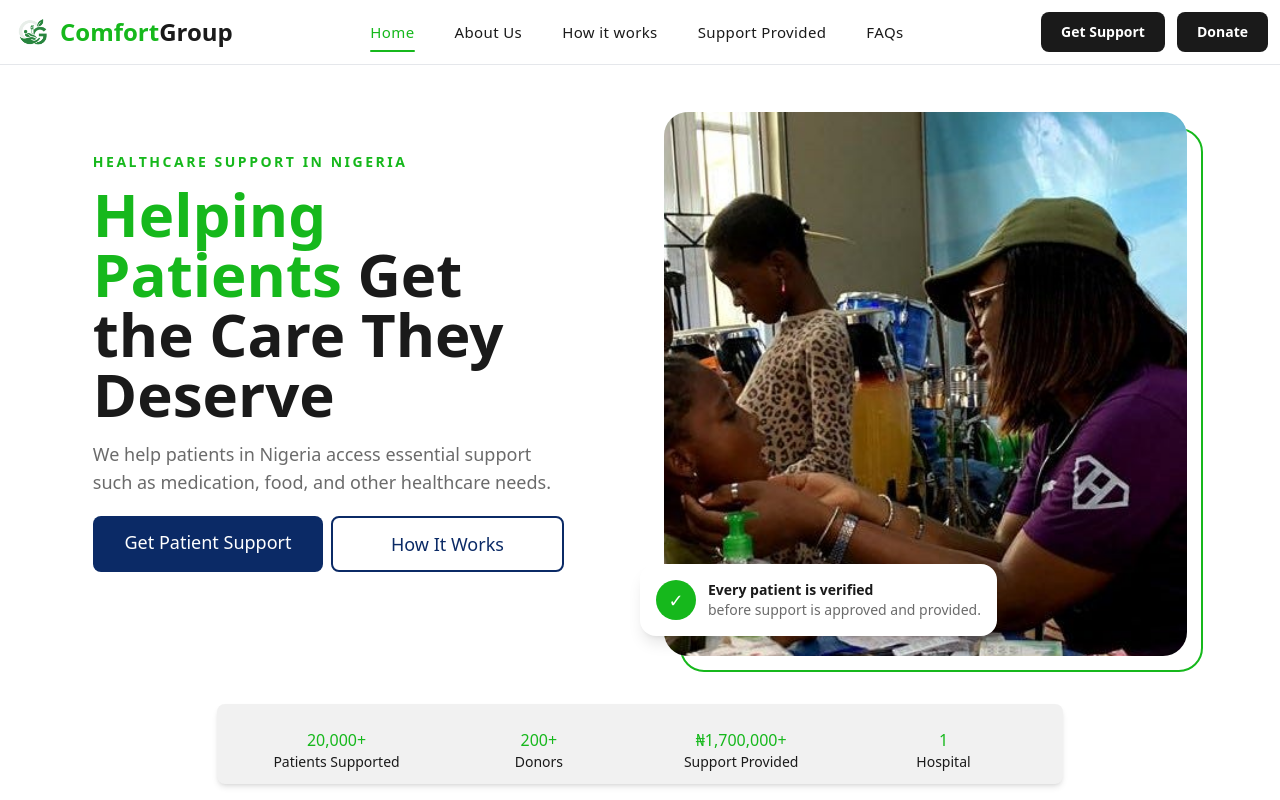
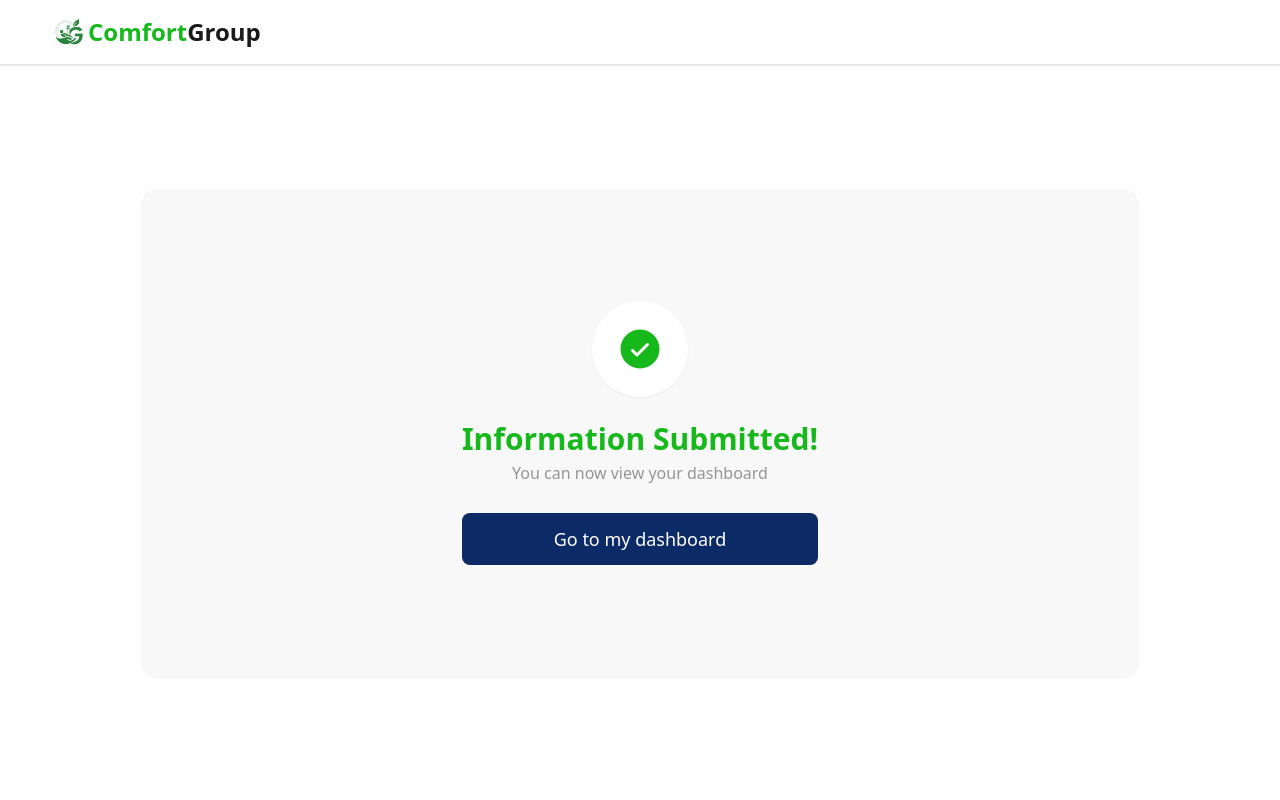
Before and after one commit to rihanat1/Comfort-Group, a React (Vite) app: page / in a window 1280 px wide. Shown: the top 800 px of the page. Built offline with nearby package versions, Linux system fonts and the light colour scheme.

Commit message:
created and finished verificationSubmit

```diff
--- a/src/App.jsx
+++ b/src/App.jsx
@@ -1,10 +1,14 @@
 
 import LandingPage from "./Screens/LandingPage.jsx";
+import PatientRegistration from "./Screens/PatientRegistration.jsx";
+import VerificationSubmit from "./Screens/VerificationSubmit.jsx";
 
 export default function App() {
   return (
    <>
-   <LandingPage/>
+   {/* <LandingPage/> */}
+   {/* <PatientRegistration/> */}
+   <VerificationSubmit/>
    </>
   );
 }
--- a/src/Components/PatientRegistrationHeader.jsx
+++ b/src/Components/PatientRegistrationHeader.jsx
@@ -1,5 +1,6 @@
 import React from 'react'
-
+import Logo from "../assets/Images/Logo.png"
+import { MdKeyboardArrowLeft } from 'react-icons/md'
 const PatientRegistrationHeader = () => {
   return (
     <div className="border-b-2 sm:px-3 md:px-5 lg:px-12">
@@ -14,7 +15,7 @@ const PatientRegistrationHeader = () => {
              <span className="text-green">Comfort</span>Group
            </span>
           </div>
-         <MdKeyboardArrowLeft className="mr-2 sm:mr-0 text-[30px] cursor-pointer text-primary font-bold border-2 border-black " />
+         <MdKeyboardArrowLeft className="mr-2 sm:mr-0 text-[30px] cursor-pointer text-primary/50 font-bold   " />
          </div>
         </div>
   )
--- /dev/null
+++ b/src/Components/PatientRegistrationHeaderNoArrow.jsx
@@ -0,0 +1,22 @@
+
+import Logo from "../assets/Images/Logo.png"
+const PatientRegistrationHeaderNoArrow = () => {
+  return (
+    <div className="border-b-2 sm:px-3 md:px-5 lg:px-12">
+      <div className="flex mx-auto h-16  items-center justify-between  sm:gap-2  py-2 ">
+        <div className="flex items-center">
+          <img
+            src={Logo}
+            alt="logo"
+            className="h-10 w-10 object-contain sm:h-10 sm:w-10"
+          />
+          <span className="text-sm font-bold text-primary min-[360px]:text-base min-[400px]:text-xl sm:text-2xl">
+            <span className="text-green">Comfort</span>Group
+          </span>
+        </div>
+      </div>
+    </div>
+  );
+};
+
+export default PatientRegistrationHeaderNoArrow;
--- a/src/Screens/PatientRegistration.jsx
+++ b/src/Screens/PatientRegistration.jsx
@@ -5,25 +5,12 @@ import { MdKeyboardArrowLeft } from "react-icons/md";
 import { IoShieldCheckmark } from "react-icons/io5";
 import { GiCheckMark } from "react-icons/gi";
 import Button1 from "../Components/Button1"
+import PatientRegistrationHeader from "../Components/PatientRegistrationHeader";
 
 const PatientRegistration = () => {
   return (
     <div className=" h-screen ">
-     <div className="border-b-2 sm:px-3 md:px-5 lg:px-12">
-       <div className="flex mx-auto h-16  items-center justify-between  sm:gap-2  py-2 ">
-       <div className="flex items-center">
-         <img
-          src={Logo}
-          alt="logo"
-          className="h-10 w-10 object-contain sm:h-10 sm:w-10"
-        />
-        <span className="text-sm font-bold text-primary min-[360px]:text-base min-[400px]:text-xl sm:text-2xl">
-          <span className="text-green">Comfort</span>Group
-        </span>
-       </div>
-      <MdKeyboardArrowLeft className="mr-2 sm:mr-0 text-[30px] cursor-pointer text-primary font-bold border-2 border-black " />
-      </div>
-     </div>
+     <PatientRegistrationHeader/>
       <div className="mt-4 flex justify-center my-auto flex-col px-4 sm:px-5 md:px-7 lg:px-16 ">
           <div className=" w-full py-3 leading-[22px]">
             <p className="text-green text-[20px] font-semibold">Patient Registration</p>
--- /dev/null
+++ b/src/Screens/VerificationSubmit.jsx
@@ -0,0 +1,66 @@
+import React, { useState, useEffect } from "react";
+
+import { PiNoteLight, PiCheckCircleFill } from "react-icons/pi";
+import Button1 from "../Components/Button1";
+import PatientRegistrationHeaderNoArrow from "../Components/PatientRegistrationHeaderNoArrow";
+
+const VerificationSubmit = () => {
+  const [isSubmitting, setIsSubmitting] = useState(true);
+
+
+  useEffect(() => {
+    const timer = setTimeout(() => setIsSubmitting(false), 3000);
+    return () => clearTimeout(timer);
+  }, []);
+
+  return (
+    <div className="h-screen flex flex-col bg-white">
+      <PatientRegistrationHeaderNoArrow />
+
+      <div className="flex-1 flex justify-center items-center h-fit -mt-24 md:mt-0  p-4">
+        <div className="w-[80%]  flex flex-col items-center justify-center text-center  sm:h-fit  rounded-2xl p-6 sm:px-8 md:px-10 bg-cardBg/50 shadow-sm -mt-24 md:mt-0 py-28">
+
+          <div className="bg-white p-4 sm:p-6 text-3xl sm:text-4xl md:text-5xl rounded-full shadow-sm">
+            {isSubmitting ? (
+              <PiNoteLight className="cursor-pointer text-buttonPrimary" />
+            ) : (
+              <PiCheckCircleFill className="text-green" />
+            )}
+          </div>
+
+          <div className="flex flex-col items-center mt-6">
+            {isSubmitting ? (
+              <>
+                <div className="flex items-center justify-center gap-2">
+                  <span className="w-2.5 h-2.5 sm:w-3 sm:h-3 bg-buttonPrimary rounded-full animate-bounce [animation-delay:-0.3s]"></span>
+                  <span className="w-2.5 h-2.5 sm:w-3 sm:h-3 bg-buttonPrimary rounded-full animate-bounce [animation-delay:-0.15s]"></span>
+                  <span className="w-2.5 h-2.5 sm:w-3 sm:h-3 bg-buttonPrimary rounded-full animate-bounce"></span>
+                </div>
+
+                <p className="text-green  text-lg sm:text-xl md:text-2xl font-semibold mt-4 lg:text-3xl">
+                  Submitting Information for Verification...
+                </p>
+                <p className="text-secondary/70 text-sm sm:text-base mt-1">
+                  Please wait while we process your submission
+                </p>
+              </>
+            ) : (
+              <>
+                <p className="text-green text-lg sm:text-xl md:text-2xl font-semibold lg:text-3xl">
+                  Information Submitted!
+                </p>
+                <p className="text-secondary/70 text-sm sm:text-base mt-1">
+                  You can now view your dashboard
+                </p>
+
+                <Button1 text="Go to my dashboard" extraStyling="mt-7"/>
+              </>
+            )}
+          </div>
+        </div>
+      </div>
+    </div>
+  );
+};
+
+export default VerificationSubmit;
```
